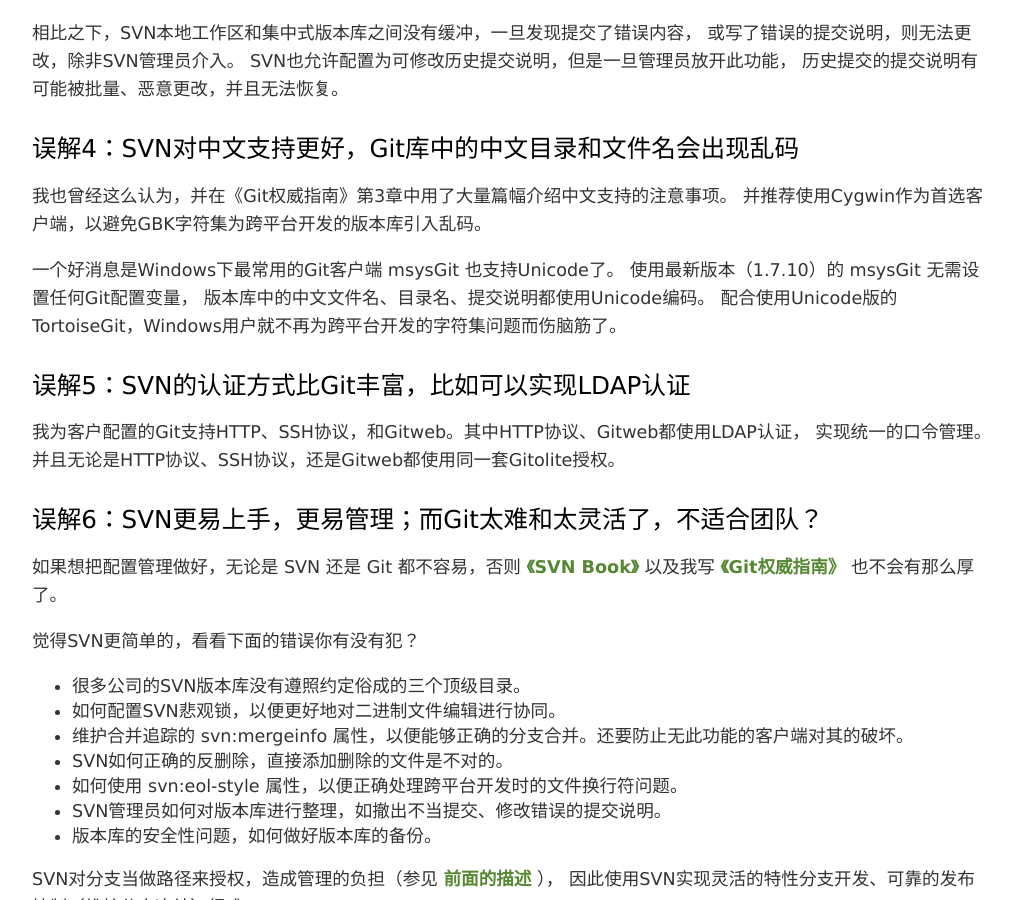
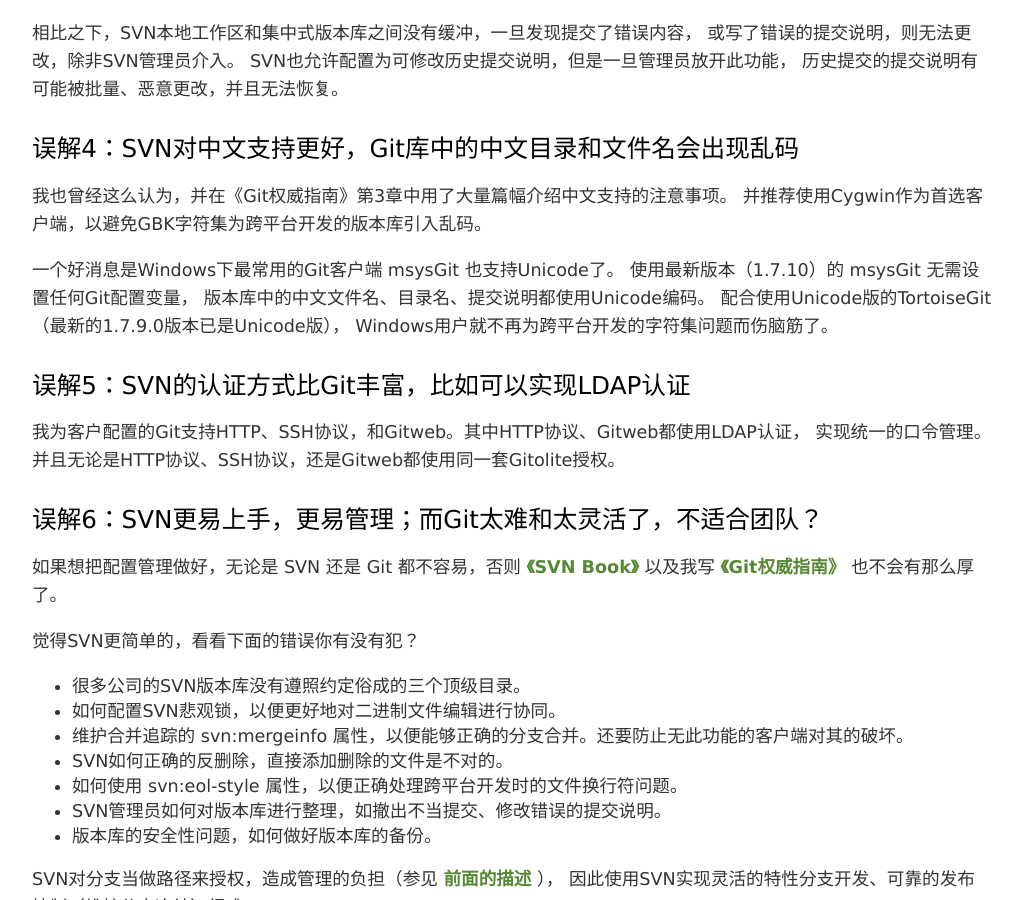
Before and after one commit to gotgit/gotgit.github.com, a Jekyll site: the page built from _posts/2012-04-12-why-git-is-better-than-svn.md, in a window 1280 px wide and 900 px high, scrolled down 2702 px. Shown: the whole window, without its empty margins (128-1150 px from the left). Built offline with Jekyll 4.4.1, drawn with Linux system fonts in a browser that asks for light colours; Markdown is read by kramdown in place of the engine named in the settings; comment, search, counter and statistics services are not loaded.

Commit message:
New anchor: #encoding for 2012-04-12-why-git-is-better-than-svn
Signed-off-by: Jiang Xin <worldhello.net@gmail.com>

```diff
--- a/_posts/2012-04-12-why-git-is-better-than-svn.md
+++ b/_posts/2012-04-12-why-git-is-better-than-svn.md
@@ -123,6 +123,8 @@
 SVN也允许配置为可修改历史提交说明，但是一旦管理员放开此功能，
 历史提交的提交说明有可能被批量、恶意更改，并且无法恢复。
 
+<a name='encoding' id='encoding'></a>
+
 ### 误解4：SVN对中文支持更好，Git库中的中文目录和文件名会出现乱码 ###
 
 我也曾经这么认为，并在《Git权威指南》第3章中用了大量篇幅介绍中文支持的注意事项。
@@ -131,7 +133,8 @@
 一个好消息是Windows下最常用的Git客户端 msysGit 也支持Unicode了。
 使用最新版本（1.7.10）的 msysGit 无需设置任何Git配置变量，
 版本库中的中文文件名、目录名、提交说明都使用Unicode编码。
-配合使用Unicode版的TortoiseGit，Windows用户就不再为跨平台开发的字符集问题而伤脑筋了。
+配合使用Unicode版的TortoiseGit（最新的1.7.9.0版本已是Unicode版），
+Windows用户就不再为跨平台开发的字符集问题而伤脑筋了。
 
 ### 误解5：SVN的认证方式比Git丰富，比如可以实现LDAP认证 ###
 
```
